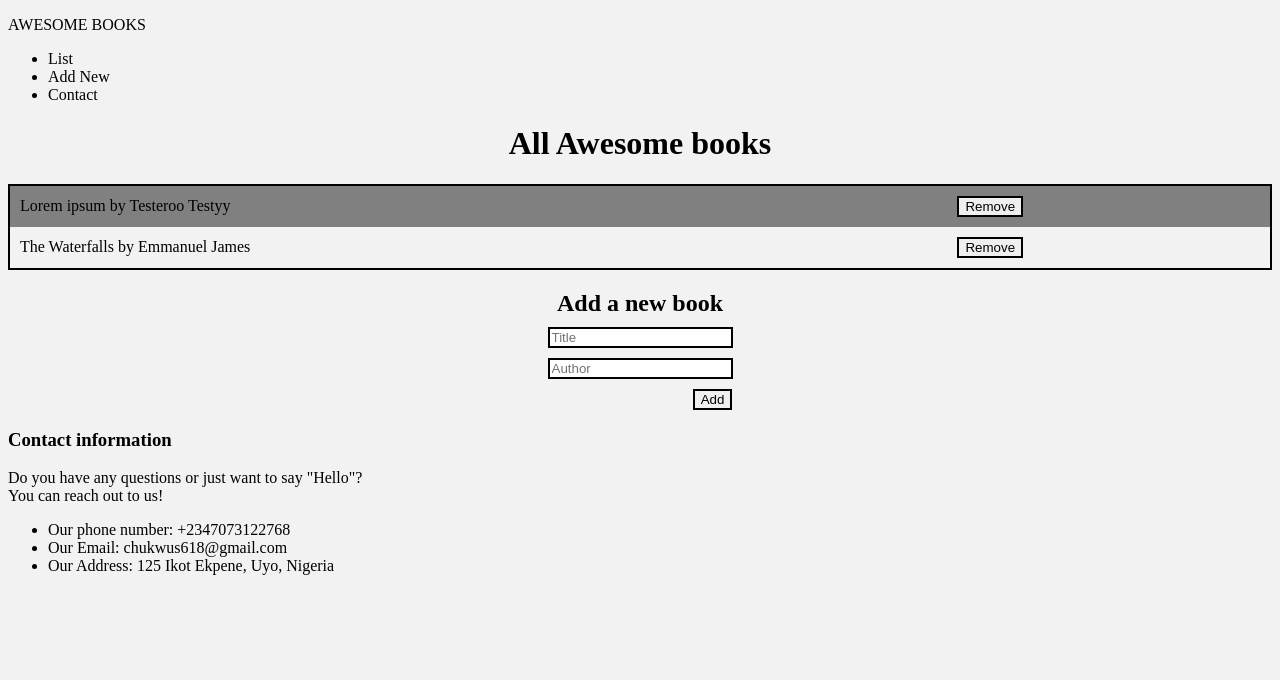
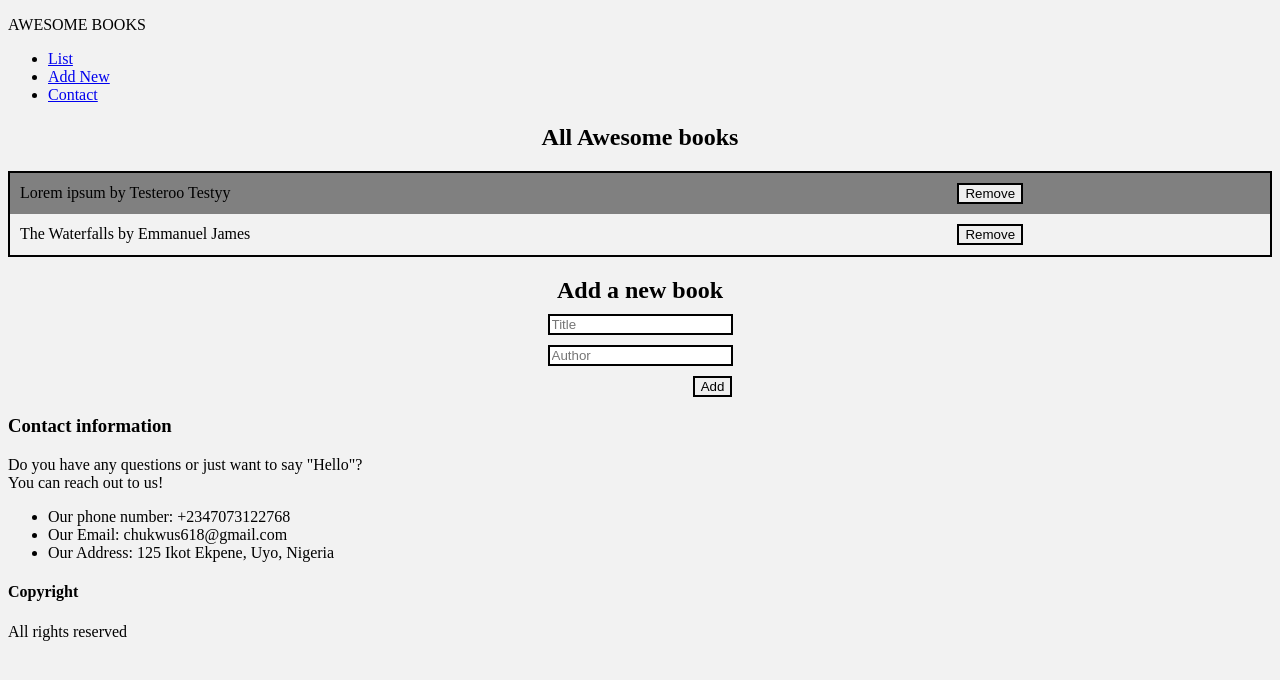
Before and after one commit to chukwus618/Awesome-books, a website: page index.html in a window 1280 px wide. Drawn offline with Linux system fonts and the light colour scheme.

Commit message:
Refactor layout for SPA navigation by separating header, sections, and footer

```diff
--- a/index.html
+++ b/index.html
@@ -11,17 +11,20 @@
 	 <p>AWESOME BOOKS</p>
 		<nav>
 		 <ul class="nav-links">
-				<li>List</li>
-				<li>Add New</li>
-				<li>Contact</li>
+			 <li><a href="#" data-section="list-page">List</a></li>
+			 <li><a href="#" data-section="add-page">Add New</a></li>
+			 <li><a href="#" data-section="contact-page">Contact</a></li>
 		 </ul>
 		</nav>
 	</header>
+	<p id="date-time"></p>
+	<section id="list-page" class="page-section active">
    <h1>All Awesome books</h1>
    <table id="books-container">
      <tbody></tbody>
    </table>
-	<section id="add-page">
+	</section>
+	<section id="add-page" class="page-section">
    <form>
      <h2>Add a new book</h2>
      <input id="title" placeholder="Title" type="text" required>
@@ -29,7 +32,7 @@
      <button id="add-btn" type="button">Add</button>
    </form>
 	</section>
-	<section id="contact-page">
+	<section id="contact-page" class="page-section">
 		<h3>Contact information</h3>
 		<p>Do you have any questions or just want to say "Hello"? <br> You can reach out to us!</p>
 		<ul>
@@ -38,6 +41,10 @@
 			<li>Our Address: 125 Ikot Ekpene, Uyo, Nigeria</li>
 		</ul>
 	</section>
+	<footer>
+		<h4>Copyright</h4>
+		<p>All rights reserved</p>
+	</footer>
   <script src="script.js"></script>
 </body>
 </html>
```
Lines whose indentation alone changed are shown as unchanged.
